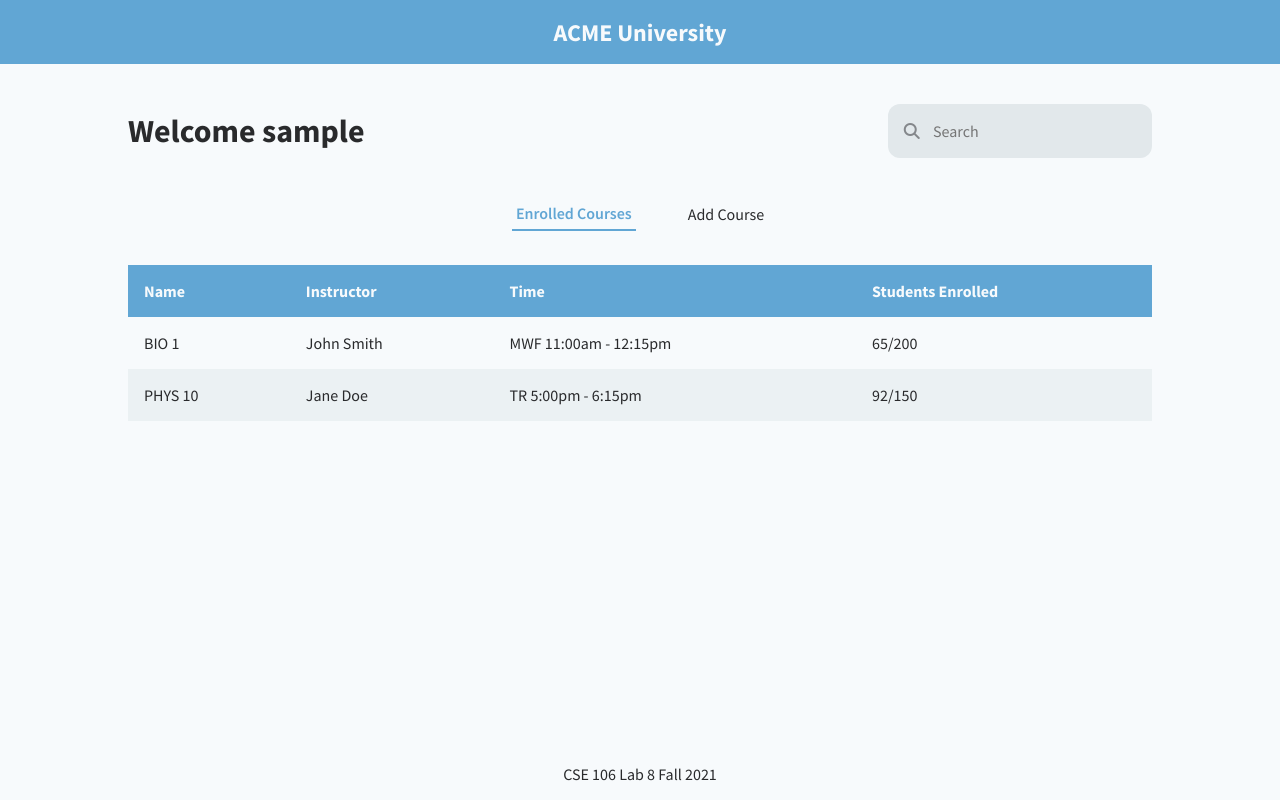
After one commit to robokae/CSE-106-Lab-8, a Flask app: a page that uses templates/base.html in a window 1280 px wide. The commit adds this page. Run offline with Flask 2, Linux system fonts and the light colour scheme; some libraries are stand-ins or nearby versions.

Commit message:
jinja2 and css for login, student, and instructor

```diff
--- a/app.py
+++ b/app.py
@@ -9,15 +9,31 @@ app = Flask(__name__)
 
 @app.route("/")
 def login():
-    return render_template("auth/login.html")
+    return render_template("login.html")
 
-@app.route("/register")
-def register():
-    return render_template("auth/register.html")
+@app.route("/student/<name>")
+def student(name):
+    sample_data = [
+        {
+            'name': 'BIO 1',
+            'instructor': 'John Smith',
+            'time': 'MWF 11:00am - 12:15pm',
+            'enrollment': '65/200'
+        },
+        {
+            'name': 'PHYS 10',
+            'instructor': 'Jane Doe',
+            'time': 'TR 5:00pm - 6:15pm',
+            'enrollment': '92/150'
+        }
+    ]
+    student_name = name
+    return render_template("student.html", student_name = student_name, data = sample_data)
 
-@app.route("/create")
-def create():
-    return render_template("grade/create.html")
+@app.route("/instructor/<name>")
+def instructor(name):
+    instructor_name = name
+    return render_template("instructor.html", instructor_name = instructor_name)
 
 @app.route("/index")
 def index():
--- /dev/null
+++ b/static/base.css
@@ -0,0 +1,41 @@
+:root {
+    --bg-color: #F7FAFC;
+    --accent-color: #61A6D4;
+    --primary-text-color: #292A2C;
+    --secondary-text-color: #61A6D4;
+    --tertiary-text-color: #84878B;
+    --quaternary-text-color: #F7FAFC;
+}
+
+body {
+    margin: 0;
+    padding: 0;
+    width: 100vw;
+    height: 100vh;
+    font-family: 'Source Sans Pro', Arial, Helvetica, sans-serif;
+    background-color: var(--bg-color);
+    color: var(--primary-text-color);
+    position: relative;
+}
+
+.content {
+    height: calc(100vh - 4rem);
+}
+
+.navbar-container {
+    height: 4rem;
+    background-color: var(--accent-color);
+    display: flex;
+    justify-content: center;
+    align-items: center;
+    font-weight: bold;
+    font-size: 1.5rem;
+    color: var(--quaternary-text-color);
+}
+
+.footer-container {
+    width: inherit;
+    position: absolute;
+    bottom: 0;
+    text-align: center;
+}
--- /dev/null
+++ b/static/person.css
@@ -0,0 +1,104 @@
+.content {
+    display: flex;
+    justify-content: center;
+}
+
+.person-container {
+    width: 80%;
+    display: grid;
+    grid-template-rows: 2fr 1fr 8fr;
+
+}
+
+.person-container-top {
+    height: auto;
+    display: flex;
+    flex-direction: row;
+    justify-content: space-between;
+    align-items: center;
+}
+
+.search-bar {
+    padding: 1rem;
+    background-color: #E2E8EB;
+    color: var(--tertiary-text-color);
+    border-radius: .75rem;
+}
+
+.search-bar input {
+    margin-left: .5rem;
+    border: none;
+    background-color: transparent;
+    color: #84878B;
+    font-family: 'Source Sans Pro', Arial, Helvetica, sans-serif;
+    font-size: 1rem;
+}
+
+.search-bar input:focus {
+    outline: none;
+}
+
+.inner-nav-container {
+    display: flex;
+    justify-content: center;
+    align-items: center;
+}
+
+.inner-nav-links {
+
+}
+
+.inner-nav-link {
+    padding: .35rem .25rem;
+    border: none;
+    background-color: transparent;
+    font-family: 'Source Sans Pro', Arial, Helvetica, sans-serif;
+    font-size: 1rem;
+    color: var(--primary-text-color);
+}
+
+.inner-nav-link:not(:last-child) {
+    margin-right: 3rem;
+}
+
+.inner-nav-link:hover {
+    cursor: pointer;
+}
+
+.active-link {
+    font-weight: 600;
+    color: var(--secondary-text-color);
+    border-bottom: 2px solid var(--accent-color);
+}
+
+.data-table {
+    width: 100%;
+    border-collapse: collapse;
+    color: var(--quaternary-text-color);
+}
+
+.headings-row {
+    background-color: var(--accent-color);
+}
+
+.data-table-row {
+
+}
+
+.data-table-row th,
+.data-table-row td {
+    text-align: left;
+    padding: 1rem 1rem;
+}
+
+.data-table-row td {
+    color: var(--primary-text-color);
+}
+
+.data-table-row:nth-child(odd):not(:first-child) {
+    background-color: #E2E8EB;
+}
+
+.data-table-row:nth-child(even) {
+    background-color: #EBF1F3;
+}
--- a/templates/auth/register.html
+++ /dev/null
@@ -1 +0,0 @@
-<!-- Register page -->
--- a/templates/base.html
+++ b/templates/base.html
@@ -5,21 +5,30 @@
         <meta charset="UTF-8">
         <meta http-equiv="X-UA-Compatible" content="IE=edge">
         <meta name="viewport" content="width=device-width, initial-scale=1.0">
+
         <title>ACME University - {% block title %}{% endblock %}</title>
+
         <!-- Google Fonts -->
         <link rel="preconnect" href="https://fonts.googleapis.com">
         <link rel="preconnect" href="https://fonts.gstatic.com" crossorigin>
         <link href="https://fonts.googleapis.com/css2?family=Source+Sans+Pro:wght@400;600;700&display=swap" rel="stylesheet">
 
-    <link rel="stylesheet" href="{{ url_for('static', filename = 'style.css') }}">
+        <!-- Font Awesome Icons -->
+        <script src="https://kit.fontawesome.com/857afb1854.js" crossorigin="anonymous"></script>
+
+        {% block styles %}
+        <link rel="stylesheet" href="{{ url_for('static', filename = 'base.css') }}">
+        {% endblock %}
+
     {% endblock %}
 </head>
 <body>
     {% include "navbar.html" %}
+
     <div class="content">
-        {% block content %}
-        {% endblock %}
+        {% block content %}{% endblock %}
     </div>
+
     {% include "footer.html" %}
 </body>
 </html>
--- a/templates/grade/create.html
+++ /dev/null
@@ -1 +0,0 @@
-<!-- Create grade page -->
--- a/templates/grade/index.html
+++ /dev/null
@@ -1 +0,0 @@
-<!-- Main grade page -->
--- a/templates/grade/update.html
+++ /dev/null
@@ -1 +0,0 @@
-<!-- Update grade page -->
--- /dev/null
+++ b/templates/person.html
@@ -0,0 +1,37 @@
+{% extends "base.html" %}
+
+{% block styles %}
+    {{ super() }}
+
+    <link rel="stylesheet" href="{{ url_for('static', filename = 'person.css') }}">
+{% endblock %}
+
+{% block content %}
+    <div class="person-container">
+        <div class="person-container-top">
+            <h1 class="greeting">Welcome {% block person_name %}{% endblock %}</h1>
+            <div class="search-bar">
+                <i class="fas fa-search"></i>
+                <input type="text" placeholder="Search" autocomplete="off">
+            </div>
+        </div>
+        <div class="person-container-middle">
+            <div class="inner-nav-container">
+                {% block inner_nav_links%}{% endblock %}
+            </div>
+        </div>
+        <div class="person-container-bottom">
+            <table class="data-table">
+                <thead>
+                    <tr class="data-table-row headings-row">
+                        {% block table_headings %}{% endblock %}
+                    </tr>
+                </thead>
+                <tbody>
+                    {% block rows %}
+                    {% endblock %}
+                </tbody>
+            </table>
+        </div>
+    </div>
+{% endblock %}
--- /dev/null
+++ b/templates/student.html
@@ -0,0 +1,34 @@
+{% extends "person.html" %}
+
+{% block title %}Student{% endblock %}
+
+{% block styles %}
+    {{ super() }}
+
+    <link rel="stylesheet" href="{{ url_for('static', filename = 'student.css') }}">
+{% endblock %}
+
+{% block person_name %}{{ student_name }}{% endblock %}
+
+{% block inner_nav_links %}
+    <button class="inner-nav-link active-link">Enrolled Courses</button>
+    <button class="inner-nav-link">Add Course</button>
+{% endblock %}
+
+{% block table_headings %}
+    <th>Name</th>
+    <th>Instructor</th>
+    <th>Time</th>
+    <th>Students Enrolled</th>
+{% endblock %}
+
+{% block rows %}
+    {% for class in data %}
+        <tr class="data-table-row">
+            <td>{{ class.name }}</td>
+            <td>{{ class.instructor }}</td>
+            <td>{{ class.time }}</td>
+            <td>{{ class.enrollment }}</td>
+        </tr>
+    {% endfor %}
+{% endblock %}
```
Also changed, not shown: static/login.css (renamed from static/style.css, +0 -39 lines), templates/auth/login.html (deleted, +0 -18 lines), templates/instructor.html (added, +15 -0 lines), templates/login.html (added, +25 -0 lines), static/instructor.css (added), static/navbar.css (added), static/student.css (added). Lines whose indentation alone changed are shown as unchanged.
